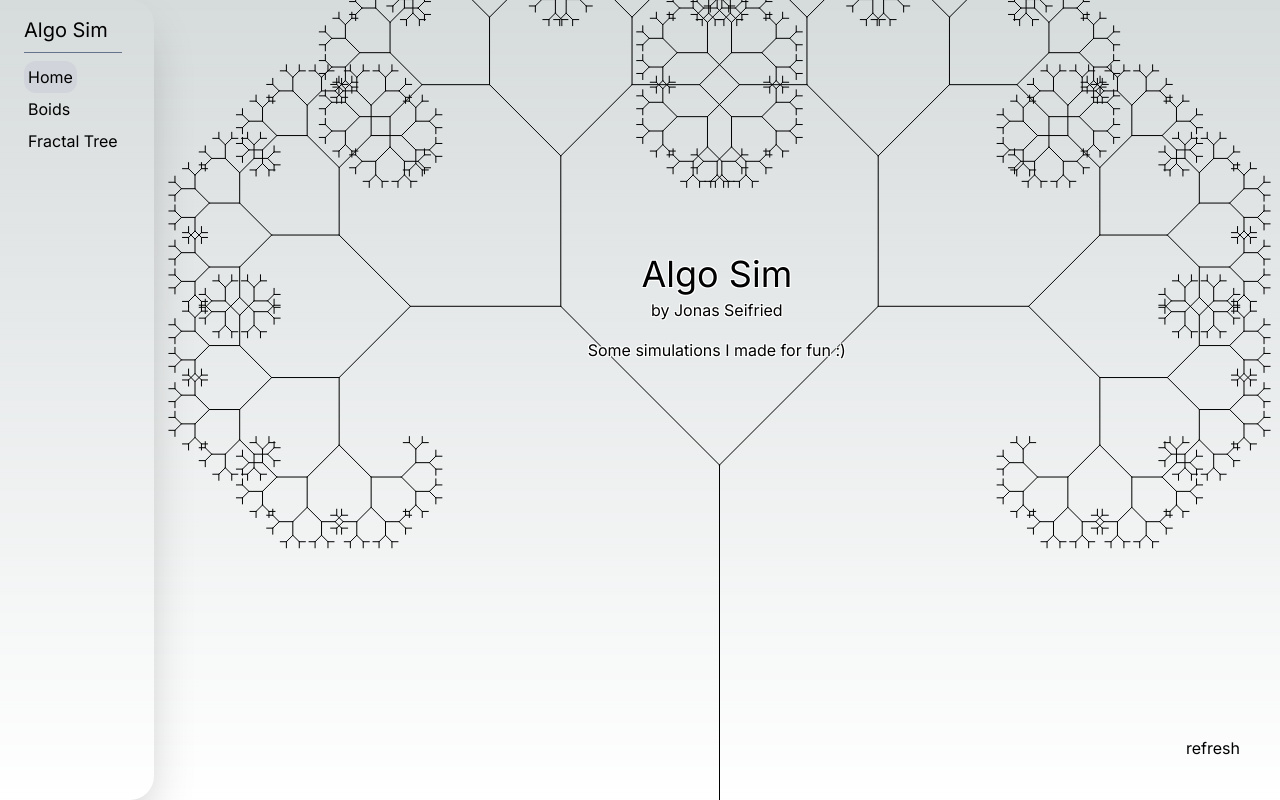
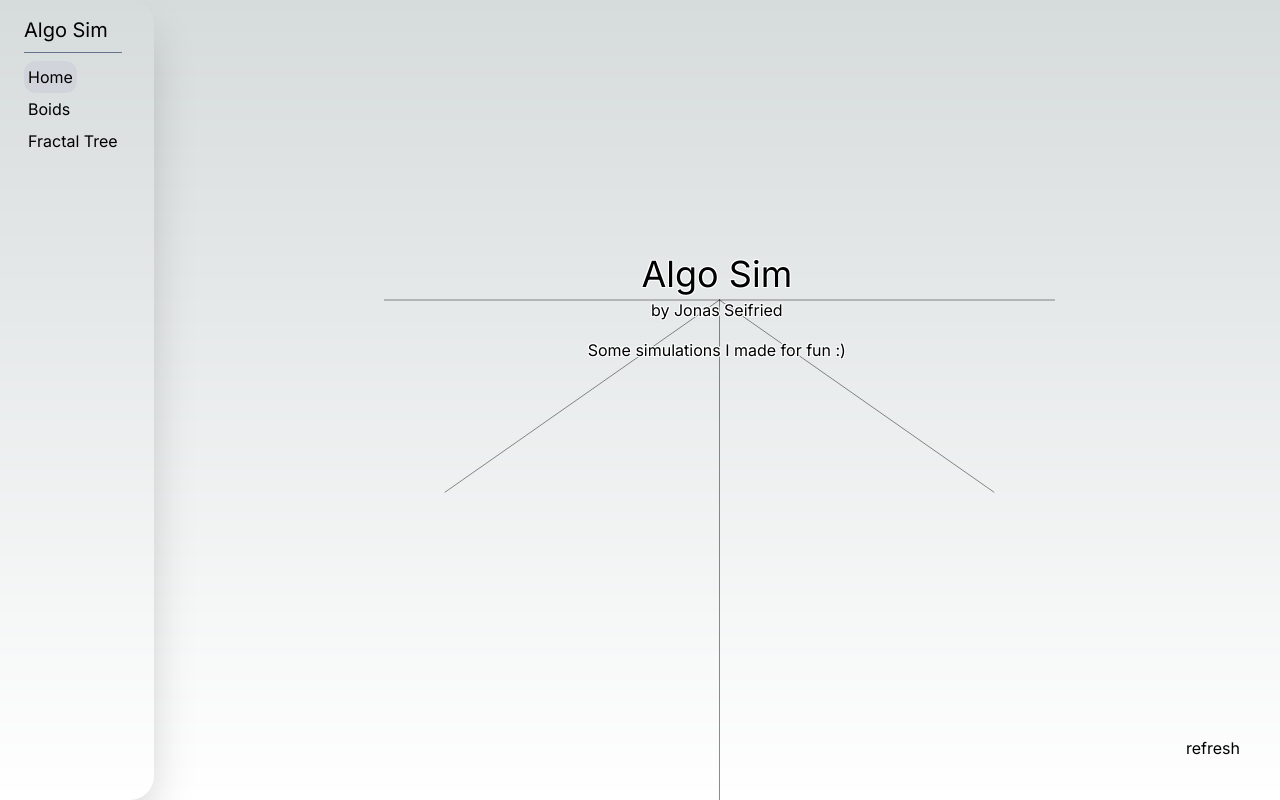
Before and after one commit to JonasSeifried/AlgoSim, a Next.js app: page / in a window 1280 px wide. Built offline with nearby package versions, Linux system fonts and the light colour scheme.

Commit message:
Update RandomSims & Fix FractalTreeSettings bug

```diff
--- a/src/components/RandomSim/index.js
+++ b/src/components/RandomSim/index.js
@@ -9,7 +9,7 @@ const sims = [
   <BoidsSim key="boids" showSettings={false} />,
   <FractalTreeSim
     key="fractalTree1"
-    args={{ showSettings: false, loop: true, speed: 12, depth: 11, length: 335, waitOnCompletion: 1 }}
+    args={{ showSettings: false, loop: true, speed: 12, depth: 12, length: 335, waitOnCompletion: 2, opacity: 0.45 }}
   />,
   <FractalTreeSim
     key="fractalTree2"
@@ -17,39 +17,104 @@ const sims = [
       showSettings: false,
       loop: true,
       speed: 12,
+      depth: 12,
+      length: 335,
+      waitOnCompletion: 2,
+      opacity: 0.45,
+      branch1: { angle: -66 },
+    }}
+  />,
+  <FractalTreeSim
+    key="fractalTree3"
+    args={{
+      showSettings: false,
+      loop: true,
+      speed: 15,
+      depth: 6,
+      length: 750,
+      waitOnCompletion: 5,
+      opacity: 0.45,
+      branch0: { angle: -125, scale: 1 },
+      branch1: { angle: 125, scale: 1 },
+      branch2: { angle: -90, scale: 1 },
+      branch3: { angle: 90, scale: 1 },
+    }}
+  />,
+  <FractalTreeSim
+    key="fractalTree4"
+    args={{
+      showSettings: false,
+      loop: true,
+      speed: 15,
+      depth: 8,
+      length: 310,
+      waitOnCompletion: 5,
+      opacity: 0.25,
+      branch0: { angle: -100, scale: 1 },
+      branch1: { angle: 100, scale: 1 },
+      branch2: { angle: -5, scale: 1 },
+      branch3: { angle: 5, scale: 1 },
+    }}
+  />,
+  <FractalTreeSim
+    key="fractalTree5"
+    args={{
+      showSettings: false,
+      loop: true,
+      speed: 15,
       depth: 11,
-      length: 335,
-      waitOnCompletion: 1,
-      branch1: { angle: -66 },
+      length: 390,
+      waitOnCompletion: 5,
+      opacity: 0.25,
+      branch0: { angle: -110, scale: 0.85 },
+      branch1: { angle: 110, scale: 0.85 },
+      branch2: { angle: 0, scale: 0.85 },
+      branch3: { angle: 0, scale: 0 },
+    }}
+  />,
+  <FractalTreeSim
+    key="fractalTree6"
+    args={{
+      showSettings: false,
+      loop: true,
+      speed: 15,
+      depth: 10,
+      length: 450,
+      waitOnCompletion: 5,
+      opacity: 0.25,
+      branch0: { angle: 40, scale: 0.85 },
+      branch1: { angle: -40, scale: 0.85 },
+      branch2: { angle: 140, scale: 0.85 },
+      branch3: { angle: -140, scale: 0.85 },
     }}
   />,
 ];
 
-
-
 const RandomSim = ({ className }) => {
-
-  const getRandomSim = () => { return sims[Math.floor(Math.random() * sims.length)] }
-
+  const getRandomSim = () => {
+    return sims[Math.floor(Math.random() * sims.length)];
+  };
   const [randomSim, setRandomSim] = useState(getRandomSim());
-    const changeSim = () => {
-      setRandomSim(oldSim => {
+  const changeSim = () => {
+    setRandomSim((oldSim) => {
       let newSim;
       do {
-        newSim = getRandomSim()
-      }
-        while(oldSim === newSim)
+        newSim = getRandomSim();
+      } while (oldSim === newSim);
       return newSim;
-    }
-      )
-    }
+    });
+  };
 
-    return <div className={className}>
-      <div className='relative w-full h-full'>
+  return (
+    <div className={className}>
+      <div className="relative w-full h-full">
         {randomSim}
-        <button onClick={changeSim} className="absolute bottom-10 right-10 hover:scale-110">refresh</button>
+        <button onClick={changeSim} className="absolute bottom-10 right-10 hover:scale-110">
+          refresh
+        </button>
       </div>
     </div>
-}
+  );
+};
 
-export default RandomSim
+export default RandomSim;
--- a/src/components/fractals/FractalTreeSim/fractalTreeSketch.js
+++ b/src/components/fractals/FractalTreeSim/fractalTreeSketch.js
@@ -105,7 +105,6 @@ export default function fractalTreeSketch(p, args) {
           branch.settingsDiv.hide();
         }
       }
-
       if (args.loop) loopCheckbox.checked(args.loop);
       if (args.speed) speedSlider.value(args.speed);
       if (args.length) lengthSlider.value(args.length);
@@ -114,8 +113,10 @@ export default function fractalTreeSketch(p, args) {
       if (args.opacity) opacity = args.opacity;
 
       for (let i = 0; i <= branches.length; i++) {
-        if (args[`branch${i}`] && args[`branch${i}`].angle) branches[i].angleSlider.value(args[`branch${i}`].angle);
-        if (args[`branch${i}`] && args[`branch${i}`].scale) branches[i].scaleSlider.value(args[`branch${i}`].scale);
+        if (args[`branch${i}`] && args[`branch${i}`].angle !== undefined)
+          branches[i].angleSlider.value(args[`branch${i}`].angle);
+        if (args[`branch${i}`] && args[`branch${i}`].scale !== undefined)
+          branches[i].scaleSlider.value(args[`branch${i}`].scale);
       }
     }
 
```
